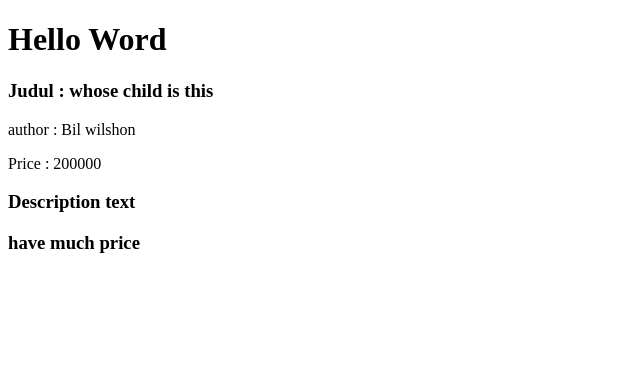
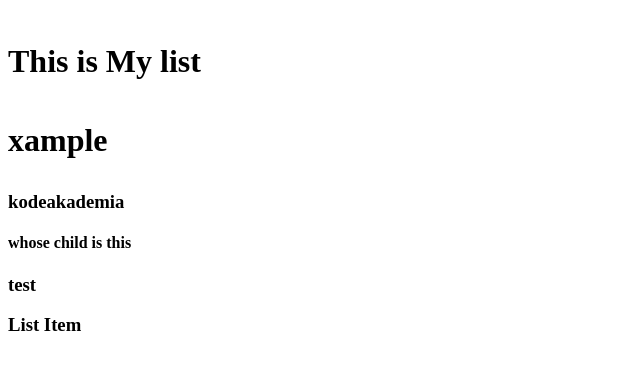
Before and after one commit to Prayugo24/dasar_react_udemy, a React (Create React App) app: page / in a window 1280 px wide. Shown: the top 370 px of the page, without its empty margins (0-640 px from the left). Built offline with nearby package versions, Linux system fonts and the light colour scheme.

Commit message:
penjelasan props dan kegunaanya

```diff
--- a/src/components/App.js
+++ b/src/components/App.js
@@ -1,6 +1,6 @@
 import React from "react";
 // import Header from "./Header";
-// import List from "./List";
+import List from "./List";
 
 
 // jsx adalah javascript xml, extensi javascript yang memungkinkan untuk menulis html falam javascript
@@ -24,21 +24,23 @@ class App extends React.Component{
             // root component
             <div>
                 {/* parent component */}
-                    {/* <Header/>
-                    <List/> */}
+                    {/* <Header/> */}
+                    {/* ini cara mngrirm props */}
+                    <List name="kodeakademia" test="test" myBook={ this.state.name }>
+                    <h4>This is My list</h4>
+                    <p>xample</p>
+                     </List>
                 {/* parent component */}
 
-
-                <h1>Hello Word</h1>
                 {/* ini state */}
-                <h3>Judul : { this.state.name }</h3>
+                {/* <h3>Judul : { this.state.name }</h3>
                 <p>author : { this.state.author }</p>
                 <p>Price : { this.state.book.price }</p>
                 { this.state.detail.map (item =>
                     <div>
                         <h3> {item} </h3>
                     </div>
-                ) }
+                ) } */}
                 {/* ini state */}
             </div>
             // root component
@@ -61,3 +63,4 @@ class App extends React.Component{
 export default App;
 
 // state data yang bakal kita tampilin dalam component
+// props adalah properti, yang digunakan untuk pengirim data/properti ke parent atau child
--- a/src/components/List.js
+++ b/src/components/List.js
@@ -5,7 +5,11 @@ class List extends React.Component{
     render (){
         return(
             <div>
-                <h2>Component List</h2>
+                {/* cara pemanggilan props */}
+                <h1> { this.props.children }</h1>
+                <h3>  {this.props.name} </h3>
+                <h4> {this.props.myBook }</h4>
+                <h3>  {this.props.test} </h3>
                   {/* child component */}
                 <ListItem/>
             </div>
```
